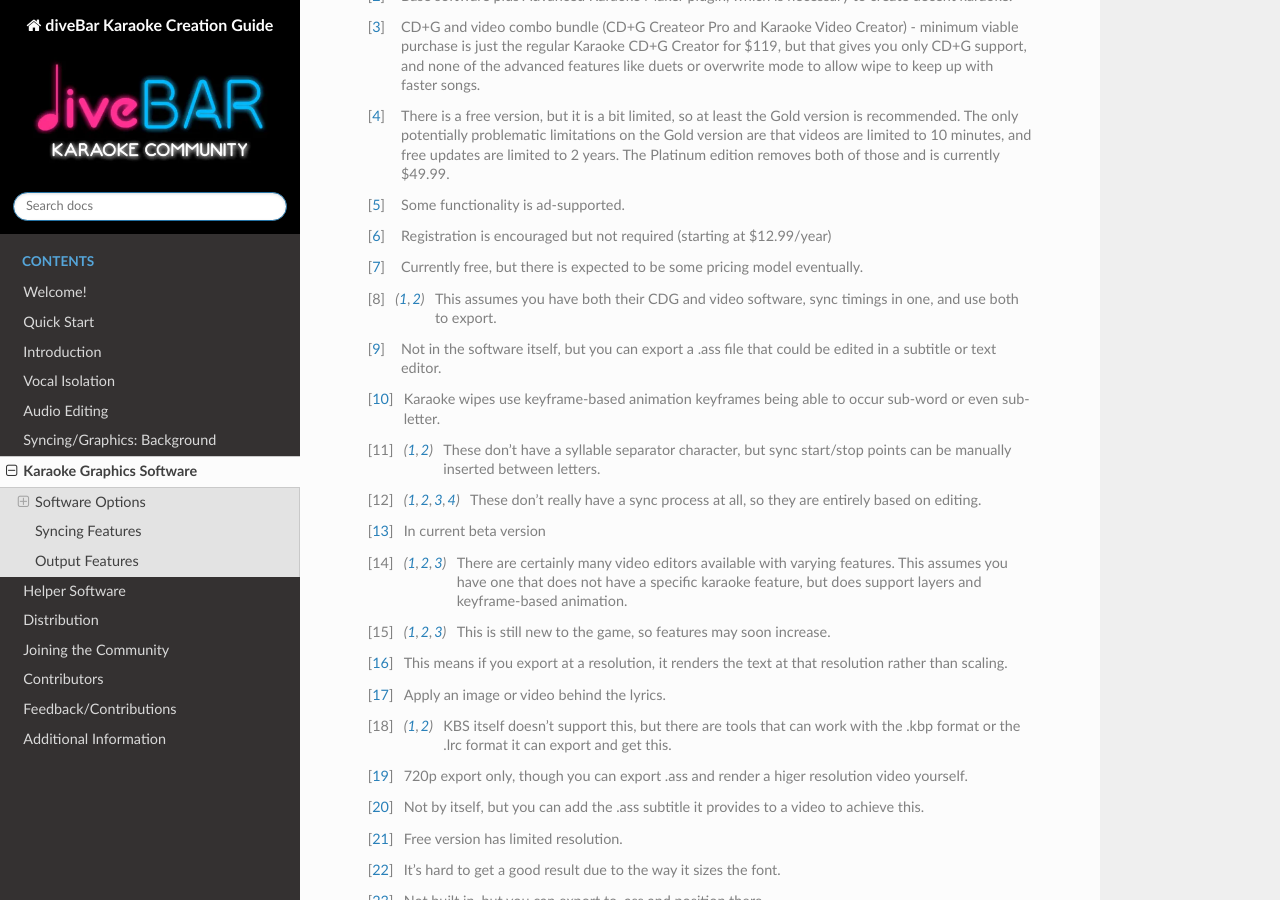
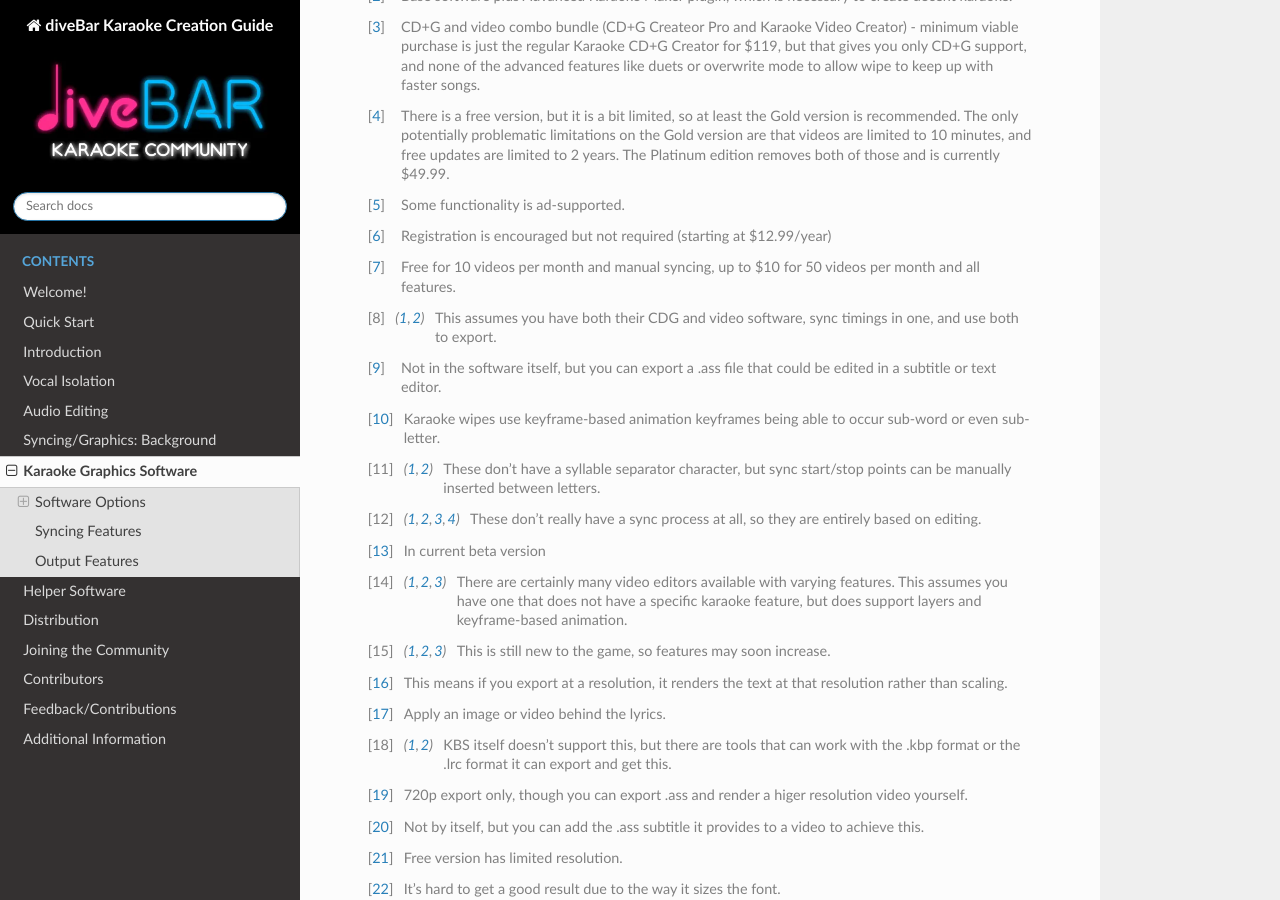
Before and after one commit to diveBarKaraoke/divebar_karaoke_creation_guide, a Sphinx documentation site: the page built from docs/graphics_software.rst, in a window 1280 px wide and 900 px high, scrolled down 1932 px. Built offline with Sphinx 7.4.7 and the Read the Docs theme 2.0.0, drawn with Linux system fonts in a browser that asks for light colours.

Commit message:
Update pricing for MyKaraoke Video
Still need to update features at some point

```diff
--- a/docs/graphics_software.rst
+++ b/docs/graphics_software.rst
@@ -52,7 +52,7 @@ Software Options
      - Varying
    * - :ref:`other_graphics_software:MyKaraoke Video` [#f3]_
      - Browser
-     - Unknown [#f21]_
+     - $0-$10/mo [#f21]_
 
 Syncing Features
 ----------------
@@ -197,7 +197,7 @@ Output Features
 .. [#f18] There is a free version, but it is a bit limited, so at least the Gold version is recommended. The only potentially problematic limitations on the Gold version are that videos are limited to 10 minutes, and free updates are limited to 2 years. The Platinum edition removes both of those and is currently $49.99.
 .. [#f19] Some functionality is ad-supported.
 .. [#f20] Registration is encouraged but not required (starting at $12.99/year)
-.. [#f21] Currently free, but there is expected to be some pricing model eventually.
+.. [#f21] Free for 10 videos per month and manual syncing, up to $10 for 50 videos per month and all features.
 .. [#f1] This assumes you have both their CDG and video software, sync timings in one, and use both to export.
 .. [#f6] Not in the software itself, but you can export a .ass file that could be edited in a subtitle or text editor.
 .. [#f4] Karaoke wipes use keyframe-based animation keyframes being able to occur sub-word or even sub-letter.
```
